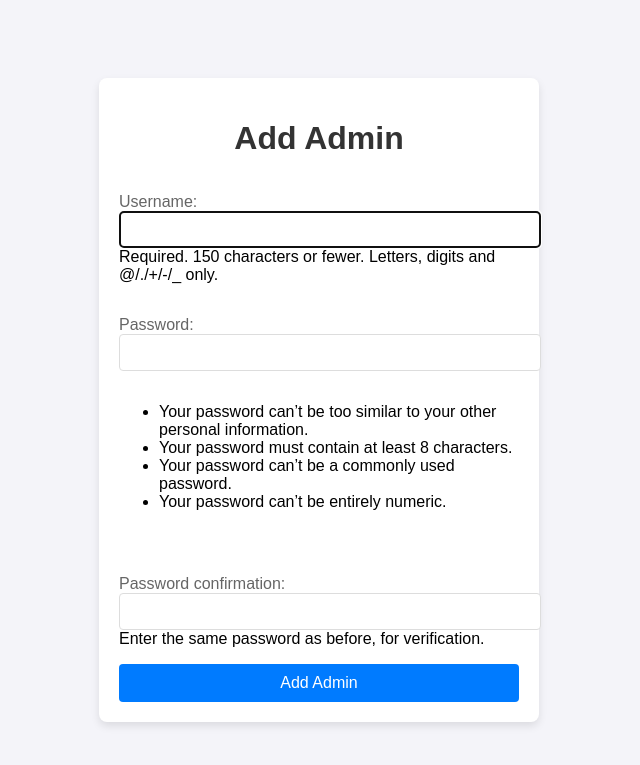
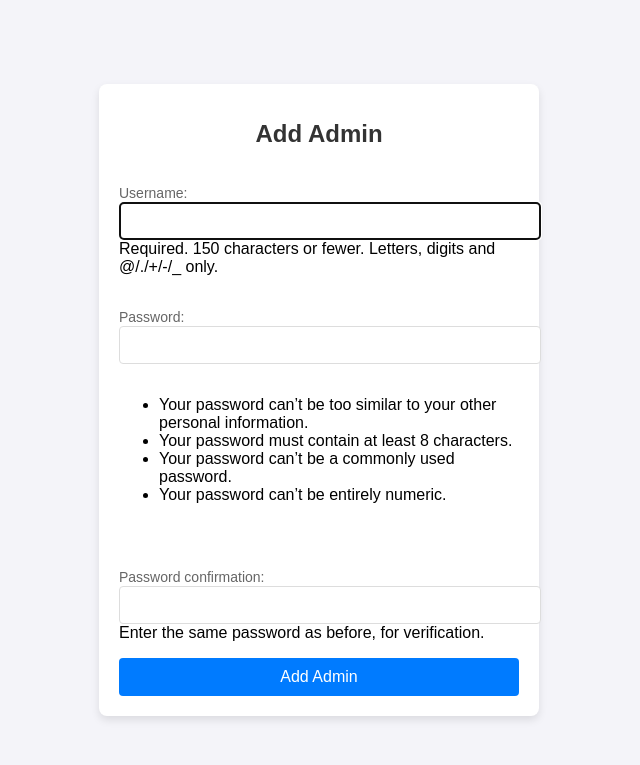
Before and after one commit to sayfullayev0204/market-bot, a Django app: page /accounts/register in a window 1280 px wide. Shown: the top 765 px of the page, without its empty margins (321-961 px from the left). Run offline with Django 5.2, Linux system fonts and the light colour scheme; a user stored in the database is signed in.

Commit message:
Update add_admin.html

```diff
--- a/templates/add_admin.html
+++ b/templates/add_admin.html
@@ -1,6 +1,8 @@
 <!DOCTYPE html>
-<html>
+<html lang="en">
 <head>
+    <meta charset="UTF-8">
+    <meta name="viewport" content="width=device-width, initial-scale=1.0">
     <title>Add Admin</title>
     <style>
         body {
@@ -25,6 +27,7 @@
             color: #333;
             text-align: center;
             margin-bottom: 20px;
+            font-size: 24px;
         }
         form {
             display: flex;
@@ -36,12 +39,14 @@
         label {
             margin-bottom: 5px;
             color: #666;
+            font-size: 14px;
         }
         input {
             width: 100%;
             padding: 10px;
             border: 1px solid #ddd;
             border-radius: 4px;
+            font-size: 14px;
         }
         button {
             padding: 10px;
@@ -51,9 +56,10 @@
             border-radius: 4px;
             cursor: pointer;
             font-size: 16px;
+            transition: background-color 0.3s ease;
         }
         button:hover {
-            background-color: #4cae4c;
+            background-color: #0056b3;
         }
     </style>
 </head>
```
